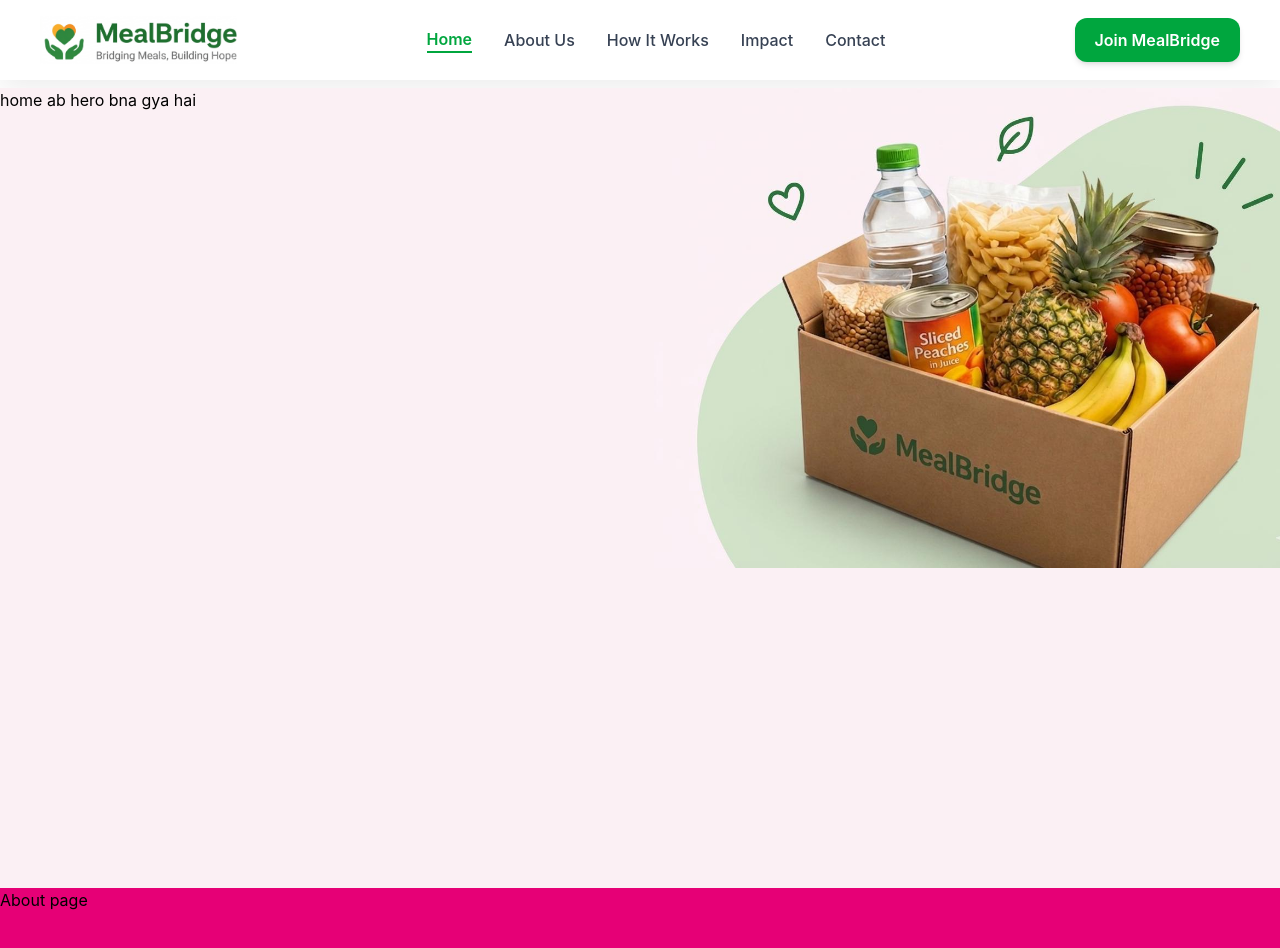
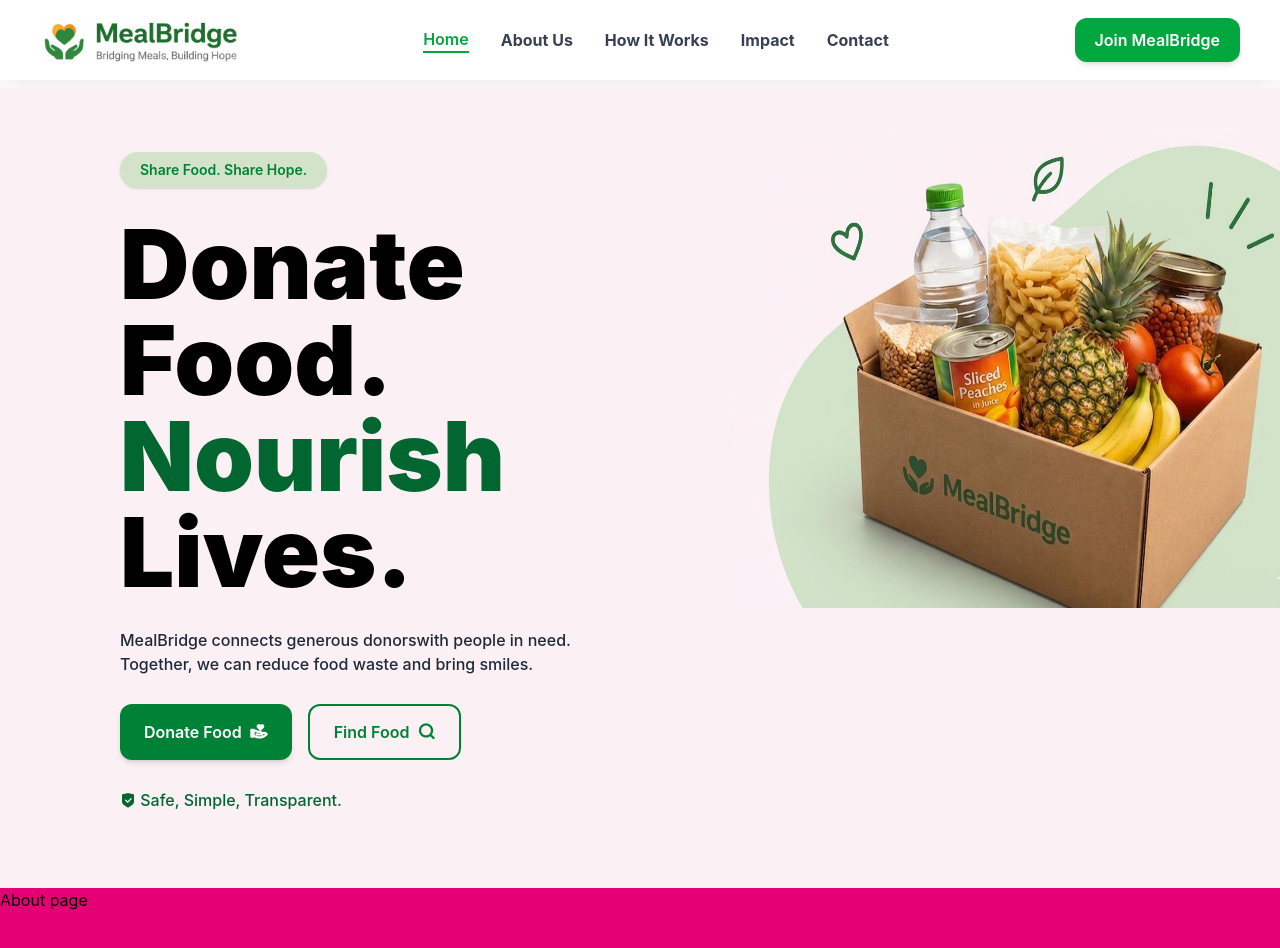
Before and after one commit to Prernakumari29/MealBridgeFrontend, a React (Vite) app: page / in a window 1280 px wide. Shown: the top 948 px of the page. Built offline with nearby package versions, Linux system fonts and the light colour scheme.

Commit message:
Implement role-based authentication and improve MealBridge UI

```diff
--- a/src/App.jsx
+++ b/src/App.jsx
@@ -4,6 +4,10 @@
 import Register from './pages/auth/Register'
 import Home from './pages/Home'
 import Auth from './pages/auth/Auth'
+import DonorHome from './pages/donor/DonorHome'
+import RecipientHome from './pages/recipient/RecipientHome'
+import Unauthorized from './pages/Unauthorized'
+import ProtectedRoute from './routes/ProtectedRoute'
 
 
 const App = () => {
@@ -12,6 +16,19 @@
       <Routes>
         <Route path='/' element={<Home />} />
         <Route path='/auth' element={<Auth />} />
+        <Route path='/Donate-food' element={
+          <ProtectedRoute allowedRoles={["donor"]}>
+            <DonorHome />
+          </ProtectedRoute>
+        } />
+        <Route path='/Find-food' element={
+          <ProtectedRoute allowedRoles={["recipient"]}>
+            <RecipientHome />
+          </ProtectedRoute>
+        } />
+        <Route path='/unauthorized' element={<Unauthorized />} />
+
+
 
 
 
--- a/src/components/PublicNavbar.jsx
+++ b/src/components/PublicNavbar.jsx
@@ -13,7 +13,7 @@
 
       {/* --------------------------------------------middle section ------------------------------------------- */}
      <div>
-  <nav className='flex items-center gap-8 font-medium text-gray-700'>
+  <nav className='flex items-center gap-8 font-bold text-gray-700 '>
 
     {/* ------------------Home    */}
     <a
--- /dev/null
+++ b/src/pages/Unauthorized.jsx
@@ -0,0 +1,11 @@
+import React from 'react'
+
+const Unauthorized = () => {
+  return (
+    <div>
+      <h1>this is unauthorized page</h1>
+    </div>
+  )
+}
+
+export default Unauthorized
--- a/src/pages/auth/Auth.jsx
+++ b/src/pages/auth/Auth.jsx
@@ -5,9 +5,11 @@
 const Auth = () => {
     const[toggle , setToggle] = useState(true)
   return (
-    <div className='min-h-screen w-full bg-pink-50 flex items-center justify-center'>
+    <div className='min-h-screen w-full bg-pink-50 flex flex-col items-center justify-center'>
+
+
       {
-        toggle ? <Login setToggle={setToggle} /> : <Register setToggle={setToggle} />
+        toggle ? <Login setToggle={setToggle} />:<Register setToggle={setToggle} />
       }
     </div>
   )
--- a/src/pages/auth/Login.jsx
+++ b/src/pages/auth/Login.jsx
@@ -3,11 +3,14 @@
 import { loginApi } from '../../services/authApi';
 import { useDispatch } from 'react-redux';
 import { setUser } from '../../features/authSlice';
+import { useNavigate } from 'react-router';
+
 
 const Login = ({ setToggle }) => {
   const [showpassword, setShowpassword] = useState(false)
   const { register, handleSubmit, reset, formState: { errors } } = useForm();
   const dispatch = useDispatch()
+  const navigate = useNavigate();
 
   const submit = async(data) =>{
     try {
@@ -19,6 +22,16 @@
       console.log(response.data)
       alert(response.data.message)
       reset();
+
+      if(user.role == "donor"){
+         navigate("/Donate-food")
+      }
+      else if(user.role == "recipient"){
+        navigate("/Find-food")
+      }else{
+        navigate("/")
+      }
+
     } catch (error) {
       alert(error.response?.data?.message || "something went Wrong")
       console.log("error in login api" , error)
--- a/src/pages/auth/Register.jsx
+++ b/src/pages/auth/Register.jsx
@@ -9,12 +9,15 @@
 
     const { register, handleSubmit, reset, formState: { errors } } = useForm();
 
+
     const submit = async(data) => {
         try {
             const response = await registerApi(data)
             alert(response.data.message)
             console.log(response.data)
             reset();
+            setToggle(true);
+
         } catch (error) {
             alert(error.response?.data?.message || "something went wrong")
             console.log("error in response api" , error)
--- /dev/null
+++ b/src/pages/donor/DonorHome.jsx
@@ -0,0 +1,11 @@
+import React from 'react'
+
+const DonorHome = () => {
+  return (
+    <div>
+      <h1>welcome donor !!!</h1>
+    </div>
+  )
+}
+
+export default DonorHome
--- /dev/null
+++ b/src/pages/recipient/RecipientHome.jsx
@@ -0,0 +1,11 @@
+import React from 'react'
+
+const RecipientHome = () => {
+  return (
+    <div>
+      <h1>welcome !! so here you can find food</h1>
+    </div>
+  )
+}
+
+export default RecipientHome
--- /dev/null
+++ b/src/routes/ProtectedRoute.jsx
@@ -0,0 +1,19 @@
+import React from 'react'
+import { useSelector } from 'react-redux';
+import { Navigate } from 'react-router';
+
+const ProtectedRoute = ({children , allowedRoles}) => {
+
+    const {isAuthenticated,user} = useSelector((state) => state.auth);
+    if(!isAuthenticated){
+        return <Navigate to="/auth" />
+    }
+
+    if(allowedRoles && !allowedRoles.includes(user?.role)){
+        return <Navigate to="/unauthorized" />
+    }
+
+  return children;
+}
+
+export default ProtectedRoute;
--- a/src/sections/Hero.jsx
+++ b/src/sections/Hero.jsx
@@ -1,11 +1,30 @@
 import React from 'react'
 import cartoon from "../assets/mealBridge_cartoon.jpeg"
+import { useNavigate } from 'react-router'
+
 
 const Hero = () => {
+    const navigate = useNavigate();
   return (
-    <div id='home' className='min-h-screen w-full bg-[#FBF0F4] overflow-x-hidden flex justify-between '>
-        <div>
-            home ab hero bna gya hai
+    <div id='home' className='min-h-screen w-full pt-10 bg-[#FBF0F4] overflow-x-hidden flex justify-between '>
+        <div className='flex  flex-col gap-7 pl-30 pt-6'>
+            <div className='w-fit px-5 py-2 rounded-full bg-[#D3E3C9] text-green-700 font-semibold text-sm shadow-sm'>Share Food. Share Hope.</div>
+            <div className='font-black text-8xl font-sans '>Donate Food. <br /><span className='text-green-800'>Nourish</span> Lives.</div>
+            <div className='text-gray-800 font-medium'>MealBridge connects generous donorswith people in need. <br />Together, we can reduce food waste and bring smiles.</div>
+            <div className='flex gap-4'>
+
+    <button onClick={()=>navigate("/Donate-food")} className='flex items-center gap-2 px-6 py-3 rounded-xl bg-green-700 text-white font-semibold shadow-md hover:bg-green-800 hover:shadow-xl hover:-translate-y-1 transition-all duration-300 cursor-pointer active:scale-90 '>
+        Donate Food
+        <i className="ri-hand-heart-line text-lg"></i>
+    </button>
+
+    <button onClick={()=>navigate("/Find-food")} className='flex items-center gap-2 px-6 py-3 rounded-xl border-2 border-green-700 text-green-700 font-semibold cursor-pointer  hover:shadow-xl hover:-translate-y-1 transition-all duration-300 active:scale-90'>
+        Find Food
+        <i className="ri-search-line text-lg"></i>
+    </button>
+
+</div>
+            <div className='text-green-800 font-medium'><i class="ri-shield-check-fill"></i> Safe, Simple, Transparent.</div>
         </div>
         <div>
             <img src={cartoon} alt="meal_cartoon" className='h-120  ' />
```
Also changed, not shown: src/assets/Donation_logo.png (added).
